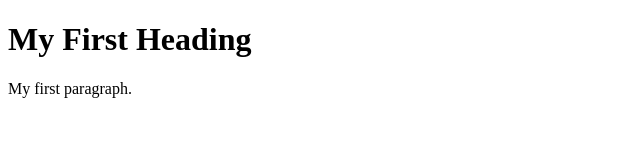
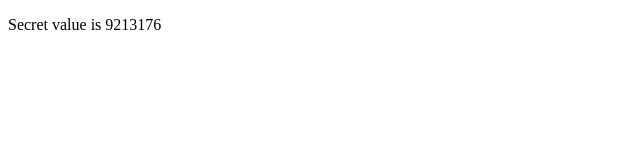
Before and after one commit to AdriBalde/CoddeAbbey, a plain HTML site: page index.html in a window 1280 px wide. Shown: the whole page, without its empty margins (0-640 px from the left). Drawn offline with Linux system fonts and the light colour scheme.

Commit message:
Update index.html

```diff
--- a/index.html
+++ b/index.html
@@ -2,8 +2,7 @@
 <html>
 <body>
 
-<h1>My First Heading</h1>
-<p>My first paragraph.</p>
+<p>Secret value is 9213176</p>
 
 </body>
 </html>
```
